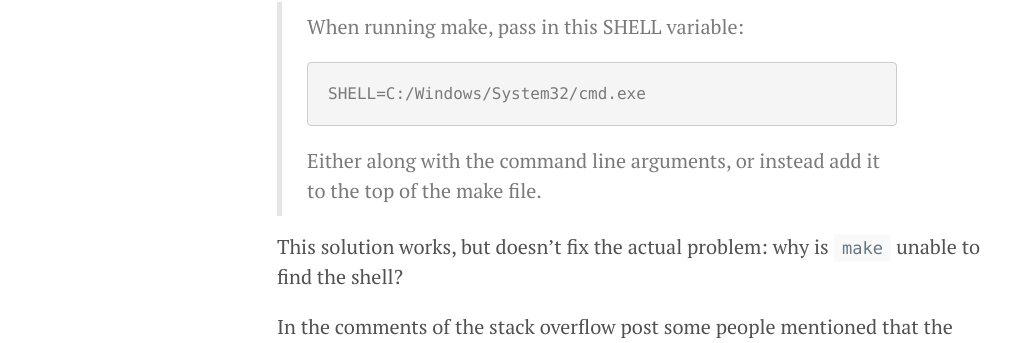
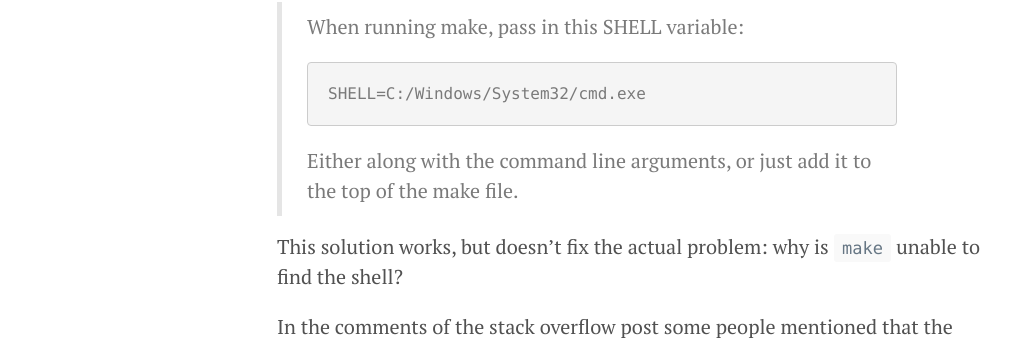
Before and after one commit to JohannesMP/com.johannesmp.blog, a Jekyll site: the page built from _posts/2016-01-23-fixing-make-exeptions-on-windows.md, in a window 1280 px wide and 900 px high, scrolled down 1108 px. Shown: the part 113-456 px from the top of the window, without its empty margins (3-1025 px from the left). Built offline with Jekyll 4.4.1, drawn with Linux system fonts in a browser that asks for light colours; nearby versions of some CDN libraries; Markdown is read by kramdown in place of the engine named in the settings; comment, search, counter and statistics services are not loaded.

Commit message:
Update 2016-01-23-fixing-make-exeptions-on-windows.md

```diff
--- a/_posts/2016-01-23-fixing-make-exeptions-on-windows.md
+++ b/_posts/2016-01-23-fixing-make-exeptions-on-windows.md
@@ -26,7 +26,7 @@
 >
 >     SHELL=C:/Windows/System32/cmd.exe
 >
-> Either along with the command line arguments, or instead add it to the top of the make file.
+> Either along with the command line arguments, or just add it to the top of the make file.
 >
 
 This solution works, but doesn't fix the actual problem: why is `make` unable to find the shell?
```
